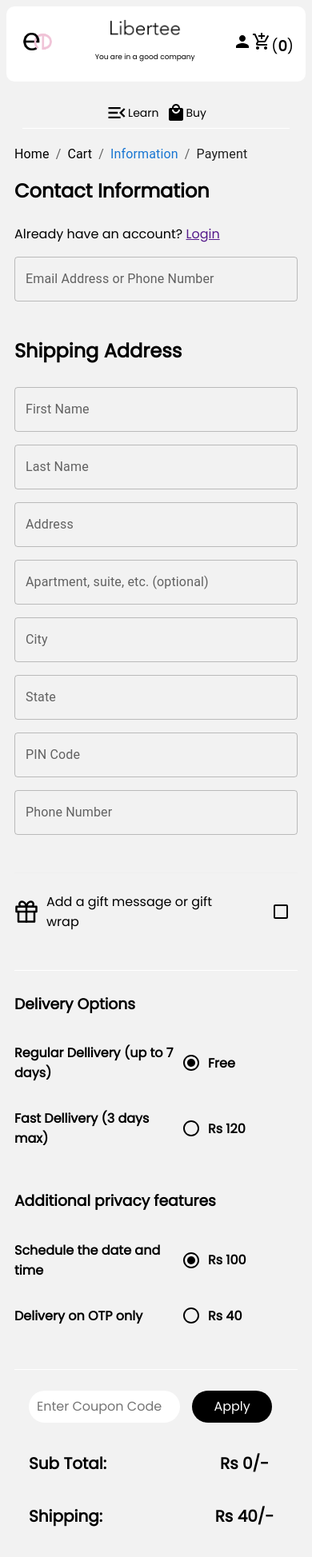
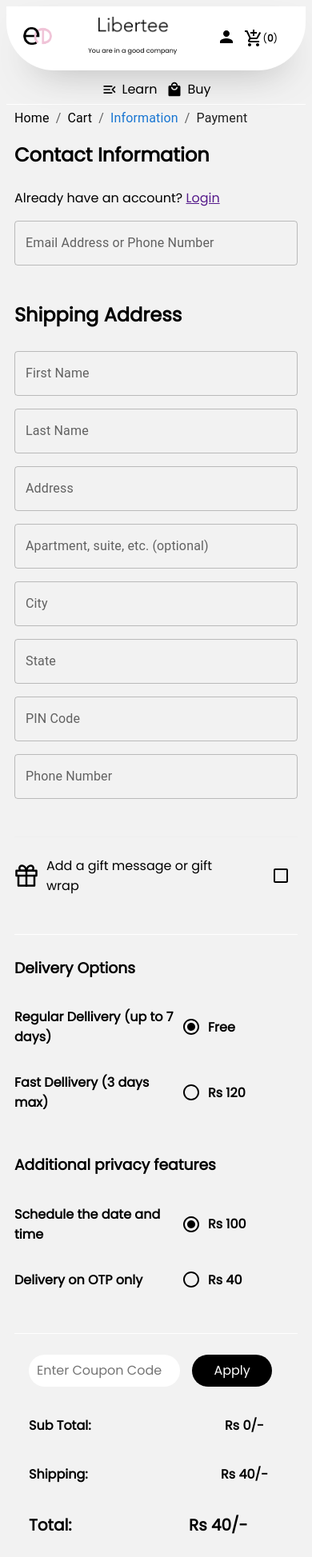
Before and after one commit to CodeoxTechnologies/libertee-web, a React (Create React App) app: page /information in a window 390 px wide. Shown: the top 1947 px of the page at 80% size. Built offline with nearby package versions, Linux system fonts and the light colour scheme; a web font is replaced by a local one.

Commit message:
header ui fix

```diff
--- a/src/App.scss
+++ b/src/App.scss
@@ -1,207 +1,5 @@
 @import "./assets/styles/font.scss";
-body {
-  @media screen and (min-width: 250px) and (max-width: 768px) {
-    // header
-    .header {
-      margin: 0px;
-      font-family: "poppins_regular";
-      background: #fff;
-      padding: 15px;
-      display: flex;
-      flex-direction: row;
-      justify-content: space-between;
-      align-items: center;
-      border-radius: 10px;
-      // position: sticky;
-      // top: 0px;
-      // z-index: 1;
 
-      .logo {
-        width: 48px;
-      }
-
-      .libertee {
-        display: flex;
-        flex-direction: column;
-        align-items: center;
-
-        .libertee-logo {
-          width: 98px;
-          height: 26px;
-        }
-
-        p {
-          font-size: 9px;
-          font-weight: 300;
-          align-items: center;
-        }
-      }
-
-      .navigation-icons {
-        font-size: 18px;
-        display: flex;
-      }
-    }
-
-    // navigation
-    .navigation {
-      display: flex;
-      flex-direction: row;
-      justify-content: center;
-      align-content: space-between;
-      align-items: center;
-      margin: 20px 20px;
-      font-size: 14px;
-      border-bottom: 1px solid #fff;
-      a {
-        text-decoration: none;
-      }
-
-      span {
-        display: flex;
-        flex-direction: row;
-        align-items: center;
-        padding: 5px;
-        cursor: pointer;
-        a {
-          display: contents;
-          text-decoration: none;
-          color: #000;
-          .menu-icon {
-            font-size: 28px;
-          }
-        }
-      }
-    }
-  }
-
-  @media screen and (min-width: 768px) and (max-width: 992px) {
-    .header {
-      font-family: "poppins_regular";
-      background: #fff;
-      padding: 15px;
-      display: flex;
-      flex-direction: row;
-      justify-content: space-between;
-      align-items: center;
-
-      .logo {
-        width: 48px;
-      }
-
-      .libertee {
-        display: flex;
-        flex-direction: column;
-        align-items: center;
-
-        .libertee-logo {
-          width: 98px;
-          height: 26px;
-        }
-
-        p {
-          font-size: 9px;
-          font-weight: 300;
-          align-items: center;
-        }
-      }
-
-      .navigation-icons {
-        font-size: 18px;
-      }
-    }
-
-    .navigation {
-      display: flex;
-      flex-direction: row;
-      justify-content: center;
-      align-content: space-between;
-      align-items: center;
-      margin-top: 30px;
-      font-size: 14px;
-      border-bottom: 1px solid #fff;
-
-      span {
-        display: flex;
-        flex-direction: row;
-        align-items: center;
-        padding: 5px;
-        cursor: pointer;
-        a {
-          display: contents;
-          text-decoration: none;
-          color: #000;
-          .menu-icon {
-            font-size: 28px;
-          }
-        }
-      }
-    }
-  }
-  @media screen and (min-width: 992px) and (max-width: 1200px) {
-    .header {
-      font-family: "poppins_regular";
-      background: #fff;
-      padding: 15px;
-      display: flex;
-      flex-direction: row;
-      justify-content: space-between;
-      align-items: center;
-
-      .logo {
-        width: 90px;
-      }
-
-      .libertee {
-        display: flex;
-        flex-direction: column;
-        justify-content: center;
-        align-items: center;
-        font-size: 12px;
-
-        .libertee-logo {
-          width: 135px;
-        }
-      }
-
-      .navigation-icons {
-        display: flex;
-        flex-direction: row;
-        justify-content: center;
-        align-items: center;
-
-        .shoppingcart {
-          padding: 15px;
-        }
-      }
-    }
-
-    .navigation {
-      margin: 30px;
-      display: flex;
-      flex-direction: row;
-      justify-content: center;
-      align-items: center;
-      border-bottom: 2px solid #fff;
-
-      span {
-        padding: 15px;
-        display: flex;
-        align-items: center;
-        font-size: 24px;
-        margin-bottom: 10px;
-        a {
-          display: contents;
-          text-decoration: none;
-          color: #000;
-          .menu-icon {
-            font-size: 28px;
-          }
-        }
-      }
-    }
-  }
-  @media screen and (min-width: 1200px) and (max-width: 1400px) {
 .header {
   font-family: "poppins_regular";
   background: #fff;
@@ -211,71 +9,7 @@ body {
   justify-content: space-between;
   align-items: center;
   height: 50px;
-
-      .logo {
-        width: 90px;
-      }
-
-      .libertee {
-        display: flex;
-        flex-direction: column;
-        justify-content: center;
-        align-items: center;
-        font-size: 12px;
-
-        .libertee-logo {
-          width: 135px;
-        }
-      }
-
-      .navigation-icons {
-        display: flex;
-        flex-direction: row;
-        justify-content: center;
-        align-items: center;
-
-        .shoppingcart {
-          padding: 15px;
-        }
-      }
-    }
-
-    .navigation {
   margin: 0px;
-      display: flex;
-      flex-direction: row;
-      justify-content: center;
-      align-items: center;
-      border-bottom: 2px solid #fff;
-
-      span {
-        padding: 15px;
-        display: flex;
-        align-items: center;
-        font-size: 24px;
-        margin-bottom: 10px;
-        a {
-          display: contents;
-          text-decoration: none;
-          color: #000;
-          .menu-icon {
-            font-size: 28px;
-          }
-        }
-      }
-    }
-  }
-  @media screen and (min-width: 1400px) {
-    .header {
-      font-family: "poppins_regular";
-      background: #fff;
-      padding: 15px;
-      display: flex;
-      flex-direction: row;
-      justify-content: space-between;
-      align-items: center;
-      height: 50px;
-      margin: -5px;
   position: sticky;
   top: 0px;
   border-radius: 0px 0px 60px 60px;
@@ -308,6 +42,10 @@ body {
     margin-right: 10px;
     .nav-cart {
       display: flex;
+      flex-direction: row;
+      justify-content: center;
+      align-items: center;
+
       margin-left: 10px;
       cursor: pointer;
     }
@@ -316,9 +54,8 @@ body {
     }
   }
 }
-
 .navigation {
-      margin: 10px 30px;
+  margin: 5px 30px;
   display: flex;
   flex-direction: row;
   justify-content: center;
@@ -326,20 +63,114 @@ body {
   border-bottom: 2px solid #fff;
 
   span {
-        padding: 15px;
+    padding: 5px;
     display: flex;
     align-items: center;
     font-size: 24px;
-        margin-bottom: 10px;
+
+    border-radius: 10px;
+    &:hover {
+      background: rgb(216, 216, 216);
+    }
     a {
       display: contents;
       text-decoration: none;
       color: #000;
+      span {
+        font-size: 24px;
+      }
       .menu-icon {
         font-size: 28px;
       }
     }
   }
 }
+@media screen and (min-width: 250px) and (max-width: 768px) {
+  // header
+  .header {
+    position: relative;
+    .logo {
+      width: 48px;
+    }
+    .libertee {
+      .libertee-logo {
+        width: 98px;
+        height: 26px;
+      }
+      p {
+        font-size: 8px;
+        font-weight: 300;
       }
     }
+    .navigation-icons {
+      font-size: 12px;
+    }
+  }
+  // navigation
+  .navigation {
+    margin: 5px 0px;
+    font-size: 14px;
+    border-bottom: 1px solid #fff;
+    a {
+      text-decoration: none;
+    }
+
+    span {
+      display: flex;
+      flex-direction: row;
+      align-items: center;
+      padding: 3px;
+      cursor: pointer;
+      a {
+        display: contents;
+        text-decoration: none;
+        color: #000;
+        font-size: 12px;
+        span {
+          display: flex;
+          flex-direction: row;
+          align-items: center;
+          font-size: 16px;
+        }
+        .menu-icon {
+          font-size: 20px;
+        }
+      }
+    }
+  }
+}
+
+@media screen and (min-width: 768px) and (max-width: 992px) {
+  .header {
+    .logo {
+      width: 48px;
+    }
+
+    .libertee {
+      display: flex;
+      flex-direction: column;
+      align-items: center;
+
+      .libertee-logo {
+        width: 98px;
+        height: 26px;
+      }
+
+      p {
+        font-size: 9px;
+        font-weight: 300;
+        align-items: center;
+      }
+    }
+
+    .navigation-icons {
+      font-size: 18px;
+    }
+  }
+}
+@media screen and (min-width: 992px) and (max-width: 1200px) {
+}
+@media screen and (min-width: 1200px) and (max-width: 1400px) {
+}
+@media screen and (min-width: 1400px) {
+}
--- a/src/Payment/components/CartTotal.js
+++ b/src/Payment/components/CartTotal.js
@@ -54,7 +54,7 @@ const CartTotal = () => {
             </div>
           </div>
         </Grid>
-        <Grid item md={5} lg={5}>
+        <Grid item md={5} lg={5} xs={6} sm={6}>
           <div className="cart-total-price-container">
             <div className="cart-total-price">Rs {totalPrice + 40}/-</div>
           </div>
@@ -62,7 +62,7 @@ const CartTotal = () => {
       </Grid>
       <Grid container spacing={2} style={{ margin: "10px" }}>
         <Grid item md={7} lg={7} xs={12} sm={12}></Grid>
-        <Grid item md={5} lg={5} xs={6} sm={6}>
+        <Grid item md={5} lg={5} xs={12} sm={12}>
           <div className="checkout-button-container">
             <button className="button-black button-big">
               Continue Payment
--- a/src/Products/components.js/ProductDescription.js
+++ b/src/Products/components.js/ProductDescription.js
@@ -1,9 +1,11 @@
 import React from "react";
 import Rating from "@material-ui/lab/Rating";
 import GroupedButtons from "./ButtonGroups";
+import { useHistory } from "react-router-dom";
 import { useStateContext } from "../../utils/StateContext";
 const ProductDescription = ({ product, handleColorChange }) => {
   const { onAddToCart, qty } = useStateContext();
+  const history = useHistory();
   return (
     <div className="product-detail-description">
       <div className="product-detail-description-top">
@@ -65,7 +67,7 @@ const ProductDescription = ({ product, handleColorChange }) => {
         </button>
         <button
           className="button-white button-big"
-          onClick={() => onAddToCart(product, qty, true)}
+          onClick={() => history.push("/information")}
         >
           Buy Now{" "}
         </button>
--- a/src/assets/styles/cart.scss
+++ b/src/assets/styles/cart.scss
@@ -501,6 +501,49 @@
         }
       }
     }
+    .cart-total {
+      .cart-subtotal-container {
+        .cart-subtotal-heading {
+          font-size: 16px;
+        }
+      }
+      .cart-subtotal-price-container {
+        .cart-subtotal-price {
+          font-size: 16px;
+        }
+      }
+      .cart-total-container {
+        .cart-total-heading {
+          font-size: 20px;
+        }
+      }
+      .cart-total-price-container {
+        display: flex;
+        flex-direction: row;
+        justify-content: space-between;
+        align-items: center;
+        .cart-total-price {
+          font-size: 20px;
+          margin: 0px 15px;
+        }
+      }
+      .checkout-button-container {
+        display: flex;
+        flex-direction: row;
+        justify-content: flex-end;
+        align-items: center;
+        .button-big {
+          font-size: 16px;
+          padding: 1rem 2rem;
+          margin: 0px 10px 0px 0px;
+          border-radius: 30px;
+          &:hover {
+            background-color: #fff;
+            color: #000;
+          }
+        }
+      }
+    }
   }
   @media screen and (min-width: 768px) and (max-width: 992px) {
   }
--- a/src/assets/styles/cartSidebar.scss
+++ b/src/assets/styles/cartSidebar.scss
@@ -19,7 +19,7 @@
   flex-direction: column;
   justify-content: flex-start;
   align-items: center;
-  max-height: 90vh;
+  max-height: 80vh;
   min-height: 70vh;
   // width: 100%;
   margin: 10px;
--- a/src/shared/components/Navigation.js
+++ b/src/shared/components/Navigation.js
@@ -9,12 +9,25 @@ const Navigation = () => {
     <div className="navigation">
       <span className="navigation-item">
         <Link to="/learn">
-          <MenuOpenIcon className="menu-icon" /> Learn
+          <span>
+            <MenuOpenIcon className="menu-icon" />
+          </span>
+          <span>
+            Learn
+          </span>
+
         </Link>
       </span>
-      <span>
+      <span className="navigation-item">
+
         <Link to="/products">
-          <LocalMallIcon /> Buy
+          <span>
+            <LocalMallIcon className="menu-icon" />
+          </span>
+          <span>
+            Buy
+          </span>
+
         </Link>
       </span>
     </div>
```
Lines whose indentation alone changed are shown as unchanged.
